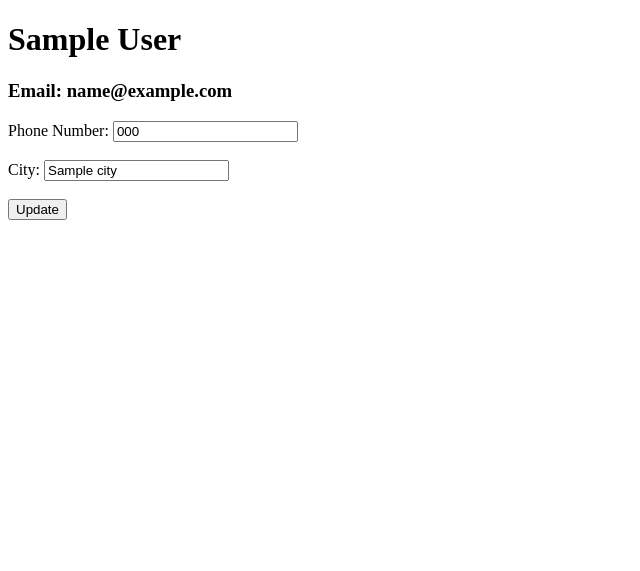
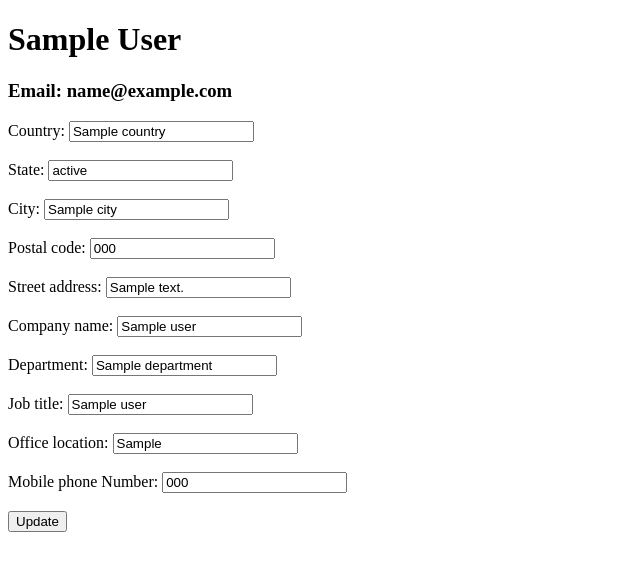
Before and after one commit to doitintl/m365-profile-edit, a Flask app: template templates/profile.html in a window 1280 px wide. Shown: the top 571 px of the page, without its empty margins (0-640 px from the left). Run offline with Flask 3, Linux system fonts and the light colour scheme; the template is opened without the code that fills it: most values are stand-ins (such as "Sample title", 1, 10 or a date in 2020).

Commit message:
move a app-code using

```diff
--- a/app.py
+++ b/app.py
@@ -1,27 +1,42 @@
 from flask import Flask, redirect, url_for, session, request, render_template
 from flask_session import Session
 from authlib.integrations.flask_client import OAuth
+import os
 import requests
-import os
 
 app = Flask(__name__)
 app.secret_key = 'your_secret_key'  # Replace with a secure secret key
 app.config['SESSION_TYPE'] = 'filesystem'
 app.config["SESSION_PERMANENT"] = False
 Session(app)
+tenant_name = os.environ['TENANT_NAME']
 
-tenant_name = 'doitintl.onmicrosoft.com'
+def get_app_access_token(client_id, client_secret, tenant_name):
+    token_url = f'https://login.microsoftonline.com/{tenant_name}/oauth2/v2.0/token'
+
+    token_data = {
+        'grant_type': 'client_credentials',
+        'client_id': client_id,
+        'client_secret': client_secret,
+        'scope': 'https://graph.microsoft.com/.default'
+    }
+
+    token_r = requests.post(token_url, data=token_data)
+    token_r.raise_for_status()
+    token_response = token_r.json()
+
+    return token_response['access_token']
 
 oauth = OAuth(app)
 msgraph = oauth.register(
     'msgraph',
     client_id=os.environ['CLIENT_ID'],
     client_secret=os.environ['CLIENT_SECRET'],
-    access_token_url='https://login.microsoftonline.com/'+ tenant_name +'/oauth2/v2.0/token',
-    authorize_url='https://login.microsoftonline.com/'+ tenant_name +'/oauth2/v2.0/authorize',
+    access_token_url='https://login.microsoftonline.com/' + tenant_name + '/oauth2/v2.0/token',
+    authorize_url='https://login.microsoftonline.com/' + tenant_name + '/oauth2/v2.0/authorize',
     api_base_url='https://graph.microsoft.com/v1.0/',
-    server_metadata_url='https://login.microsoftonline.com/'+ tenant_name +'/v2.0/.well-known/openid-configuration',
-    client_kwargs={'scope': 'User.Read User.ReadWrite Directory.AccessAsUser.All'},
+    server_metadata_url='https://login.microsoftonline.com/' + tenant_name + '/v2.0/.well-known/openid-configuration',
+    client_kwargs={'scope': 'User.Read Directory.AccessAsUser.All'},
 )
 
 @app.route('/')
@@ -39,6 +54,8 @@ def login():
 @app.route('/authorize')
 def authorize():
     session['access_token'] = msgraph.authorize_access_token()
+    user_data = msgraph.get('me').json()
+    session['user_id'] = user_data['id']
     return redirect(url_for('profile'))
 
 @app.route('/profile', methods=['GET', 'POST'])
@@ -47,24 +64,48 @@ def profile():
         return redirect(url_for('login'))
 
     if request.method == 'POST':
-        phone = request.form.get('phone')
+        country = request.form.get('country')
+        state = request.form.get('state')
         city = request.form.get('city')
+        postalCode = request.form.get('postalCode')
+        streetAddress = request.form.get('streetAddress')
+        companyName = request.form.get('companyName')
+        department = request.form.get('department')
+        jobTitle = request.form.get('jobTitle')
+        officeLocation = request.form.get('officeLocation')
+        mobilePhone = request.form.get('mobilePhone')
 
-        data = {
-            'mobilePhone': phone,
-            'city': city
-        }
+        # Check if the user is trying to update their own profile
+        if session['user_id'] != request.form.get('user_id'):
+            return "Unauthorized: You can only update your own profile.", 403
+
+        # Update the profile using the app-only access token
+        access_token = get_app_access_token(os.environ['CLIENT_ID'], os.environ['CLIENT_SECRET'], os.environ['TENANT_NAME'])
+
         headers = {
-            'Authorization': f"Bearer {session['access_token']}",
+            'Authorization': f'Bearer {access_token}',
             'Content-Type': 'application/json'
         }
 
-        resp = msgraph.patch(f'me', json=data, headers=headers, token=session['access_token'])
-        if resp.status_code == 204:
+        data = {
+            'country': country,
+            'state': state,
+            'city': city,
+            'postalCode': postalCode,
+            'streetAddress': streetAddress,
+            'companyName': companyName,
+            'department': department,
+            'jobTitle': jobTitle,
+            'officeLocation': officeLocation,
+            'mobilePhone': mobilePhone
+        }
+        response = requests.patch(f'https://graph.microsoft.com/v1.0/users/{session["user_id"]}', headers=headers, json=data)
+        response.raise_for_status()
+        if response.status_code == 204:
             return redirect(url_for('profile'))
         else:
-            return resp.status_code
-    user_data = msgraph.get('me?$select=displayName,mail,city,mobilePhone', token=session['access_token']).json()
+            return response.text
+    user_data = msgraph.get('me?$select=id,displayName,mail,country,state,city,postalCode,streetAddress,companyName,department,jobTitle,officeLocation,mobilePhone', token=session['access_token']).json()
 
     return render_template('profile.html', user_data=user_data)
 
--- a/requirements.txt
+++ b/requirements.txt
@@ -1,4 +1,3 @@
 Flask
 Authlib
-requests
 Flask-Session
--- a/templates/profile.html
+++ b/templates/profile.html
@@ -10,10 +10,27 @@
     <h3>Email: {{ user_data.mail }}</h3>
 
     <form action="{{ url_for('profile') }}" method="post">
-        <label for="phone">Phone Number:</label>
-        <input type="text" id="phone" name="phone" value="{{ user_data.mobilePhone }}" required><br><br>
-        <label for="City">City:</label>
-        <input type="text" id="city" name="city" value="{{ user_data.city }}" required><br><br>
+        <input type="hidden" name="user_id" value="{{ user_data['id'] }}">
+        <label for="country">Country:</label>
+        <input type="text" id="country" name="country" value="{{ user_data.country }}"><br><br>
+        <label for="state">State:</label>
+        <input type="text" id="state" name="state" value="{{ user_data.state }}"><br><br>
+        <label for="city">City:</label>
+        <input type="text" id="city" name="city" value="{{ user_data.city }}"><br><br>
+        <label for="postalCode">Postal code:</label>
+        <input type="text" id="postalCode" name="postalCode" value="{{ user_data.postalCode }}"><br><br>
+        <label for="streetAddress">Street address:</label>
+        <input type="text" id="streetAddress" name="streetAddress" value="{{ user_data.streetAddress }}"><br><br>
+        <label for="companyName">Company name:</label>
+        <input type="text" id="companyName" name="companyName" value="{{ user_data.companyName }}"><br><br>
+        <label for="department">Department:</label>
+        <input type="text" id="department" name="department" value="{{ user_data.department }}"><br><br>
+        <label for="jobTitle">Job title:</label>
+        <input type="text" id="jobTitle" name="jobTitle" value="{{ user_data.jobTitle }}"><br><br>
+        <label for="officeLocation">Office location:</label>
+        <input type="text" id="officeLocation" name="officeLocation" value="{{ user_data.officeLocation }}"><br><br>
+        <label for="mobilePhone">Mobile phone Number:</label>
+        <input type="text" id="mobilePhone" name="mobilePhone" value="{{ user_data.mobilePhone }}"><br><br>
         <input type="submit" value="Update">
     </form>
 </body>
```
Also changed, not shown: README.md, 1 other file.
